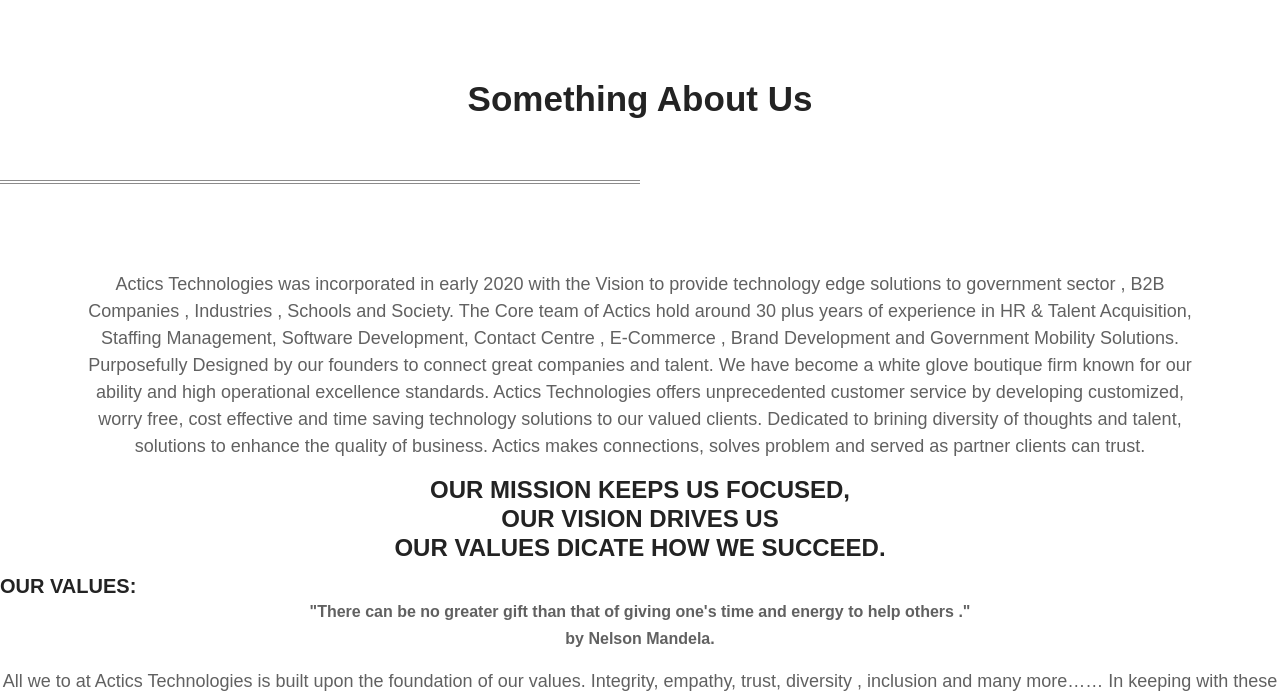
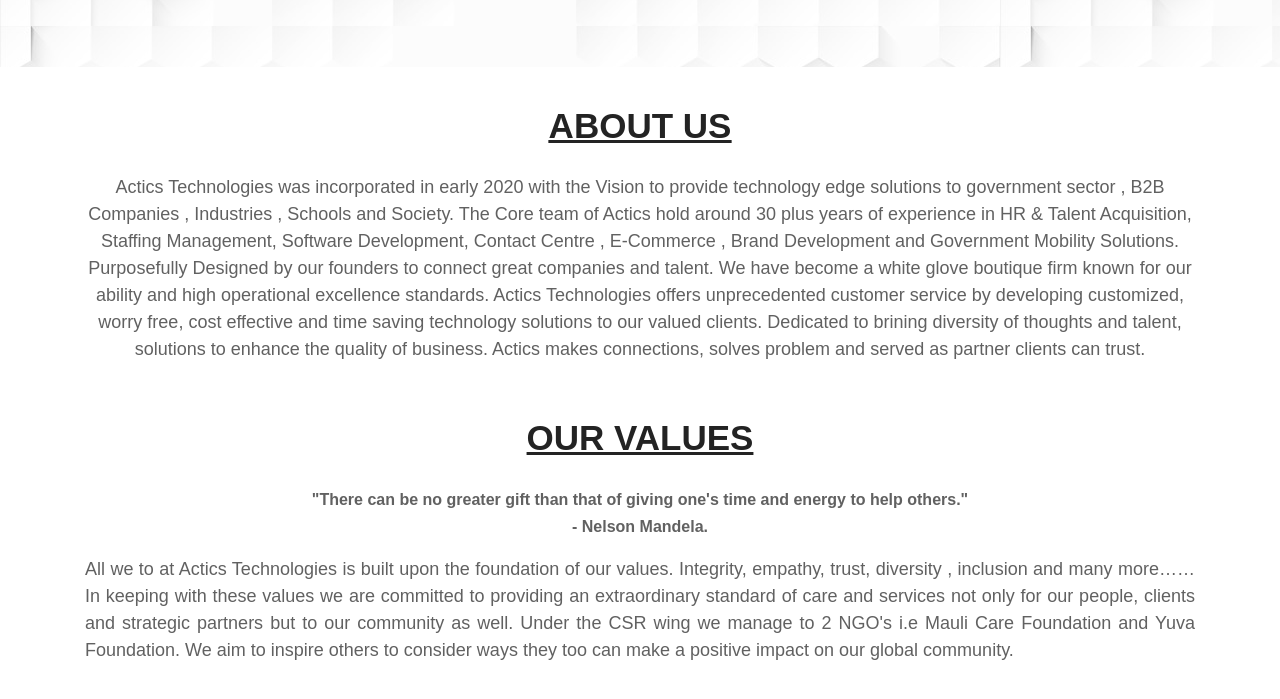
Before and after one commit to YUVA-Foundation/Actics-Website, a plain HTML site: page why-choose-us.html in a window 1280 px wide. Shown: the part 514-1213 px from the top of the page. Drawn offline with nearby package versions, Linux system fonts and the light colour scheme; a script that the page names is missing; files whose address does not match are found by name; a web font is replaced by a local one.

Commit message:
Update why-choose-us.html

```diff
--- a/why-choose-us.html
+++ b/why-choose-us.html
@@ -237,8 +237,8 @@
 		<!--==================================================-->
 	<!----- Start Techno Why Choose Us Area ----->
 	<!--==================================================-->
-	<div class="why_choose_area pt-80 pb-70">
-		<div class="container">
+	<div class="why_choose_area pt-80 pb-70" style="background: url(assets/images/acticswall.jpg);">
+		<div class="container" >
 			<div class="row">
 				<div class="col-lg-6">
 					<div class="prfs_experience">
@@ -258,8 +258,6 @@
 
 					</div>
 				</div>
-
-
 						</div>
 					</div>
 				</div>
@@ -271,35 +269,43 @@
 	<!--==================================================-->
 	<!----- End Techno Why Choose Us Area ----->
 	<!--==================================================-->
+	<br>
 	<div style="text-align: center;">
-		<h2><b>Something About Us</b> </h2>
-		<hr class="line15">
-
+		<h2 style="text-decoration: underline;"><u><b>ABOUT US</b></u> </h2>
 
 		<br>
 	</div>
 
 	<div class="container">
 
-		<p style="text-align: center; font-size: large;">Actics Technologies was incorporated in early 2020 with the Vision to provide technology edge solutions to government sector , B2B Companies , Industries , Schools and Society.
-			The Core team of Actics hold around 30 plus years of experience in HR & Talent Acquisition, Staffing Management, Software Development, Contact Centre , E-Commerce , Brand Development and Government Mobility Solutions.
-			Purposefully Designed by our founders to connect great companies and talent. We have become a white glove boutique firm known for our ability and high operational excellence standards.
-			Actics Technologies offers unprecedented customer service by developing customized, worry free, cost effective and time saving technology solutions to our valued clients.
+		<p style="text-align: center; font-size: large;">Actics Technologies was incorporated in early 2020 with the Vision
+			to provide technology edge solutions to government sector , B2B Companies , Industries , Schools and Society.
+			The Core team of Actics hold around 30 plus years of experience in HR & Talent Acquisition, Staffing Management,
+			Software Development, Contact Centre , E-Commerce , Brand Development and Government Mobility Solutions.
+			Purposefully Designed by our founders to connect great companies and talent. We have become a white glove
+			boutique firm known for our ability and high operational excellence standards.
+			Actics Technologies offers unprecedented customer service by developing customized, worry free, cost effective
+			and time saving technology solutions to our valued clients.
 			Dedicated to brining diversity of thoughts and talent, solutions to enhance the quality of business.
 			Actics makes connections, solves problem and served as partner clients can trust.</p>
 	</div>
-			<h4 style="text-align: center;">OUR MISSION KEEPS US FOCUSED,<br>
-				OUR VISION DRIVES US<br>
-				OUR VALUES DICATE HOW WE SUCCEED.</h4>
-				<h5 style="text-align: left;"><b>OUR VALUES:</b></h5>
-				<p style="text-align: center;"><b>"There can be no greater gift than that of giving one's time and energy to help others ." <br>
-					by Nelson Mandela.</b></p>
-					<p style="text-align: center;font-size: large;">All we to at Actics Technologies is built upon the foundation of our values.
+
+<br>
+		<div class="container">
+			<h2 style="text-align: center;"><u><b>OUR VALUES</b></u></h2><br>
+			<p style="text-align: center;"><b>"There can be no greater gift than that of giving one's time and energy to help others." <br>
+					- Nelson Mandela.</b></p>
+			<p style="text-align: justify;font-size: large;">All we to at Actics Technologies is built upon the foundation of our
+				values.
 				Integrity, empathy, trust, diversity , inclusion and many more……
-						In keeping with these values we are committed to providing an extraordinary standard of care and services not only for our people, clients and strategic partners but to our community as well.
+				In keeping with these values we are committed to providing an extraordinary standard of care and services not only
+				for our people, clients and strategic partners but to our community as well.
 				Under the CSR wing we manage to 2 NGO's i.e Mauli Care Foundation and Yuva Foundation.
 				We aim to inspire others to consider ways they too can make a positive impact on our global community.</p>
 			</div>
+		</div>
+		<br>
+
 
 
 
```
Lines whose indentation alone changed are shown as unchanged.
